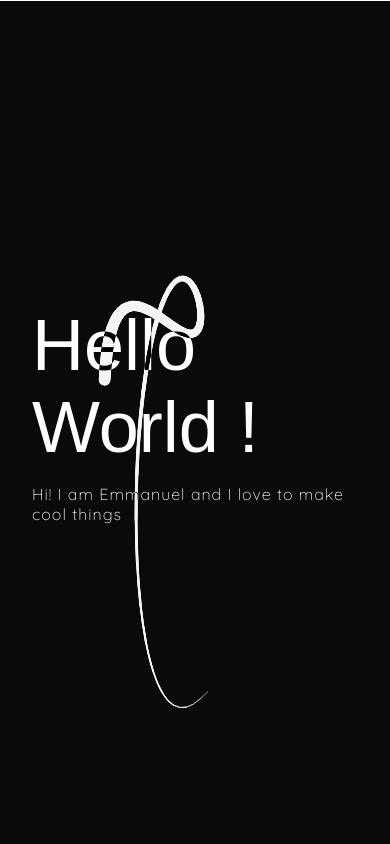
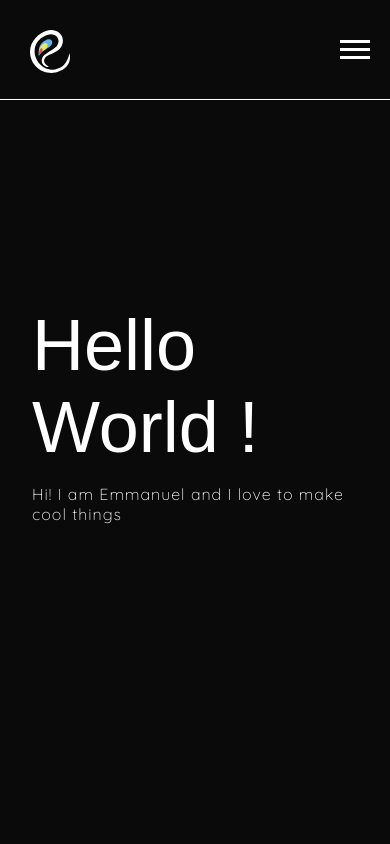
Before and after one commit to emmanuelpanja/emmanuelpanja.github.io, a plain HTML site: page dist/index.html in a window 390 px wide. Shown: the top 844 px of the page. Drawn offline with Linux system fonts and the light colour scheme.

Commit message:
updated navbar to responsive

```diff
--- a/dist/index.html
+++ b/dist/index.html
@@ -10,16 +10,18 @@
     <link rel="stylesheet" href="styles2.css">
   </head>
   <body>
-    <script src="svhw.js"></script>
         <div class="navbar-container" id="navbar-container">
           <div id="logo_container"><img src="assets/epnew_transp.svg" alt="Logo"></div>
-      <nav class="navbar"><a class="navbutton" href="index.html">home</a>
+          <nav class="navbar"><a class="navbutton active" href="index.html">home</a>
             <div class="vertical-divider"></div><a class="navbutton" href="music.html">music</a>
             <div class="vertical-divider"></div><a class="navbutton" href="experiments.html">experiments</a>
             <div class="vertical-divider"></div><a class="navbutton" href="blog.html">blog</a>
             <div class="vertical-divider"></div><a class="navbutton" href="contact.html">contact</a>
           </nav>
+          <div class="hamburger-icon"><span></span><span></span><span></span></div>
+          <div class="menu-drawer"><a class="active" href="index.html">home</a><a href="music.html">music</a><a href="experiments.html">experiments</a><a href="blog.html">blog</a><a href="contact.html">contact</a></div>
         </div>
+    <script src="script.js"></script>
     <canvas></canvas>
     <header>
       <h1 id="hero">H<span>e</span>llo World !</h1>
@@ -31,7 +33,7 @@
       <div class="releases">
         <iframe src="https://w.soundcloud.com/player/?url=https%3A//api.soundcloud.com/tracks/1824021552&amp;color=%2300fff6&amp;auto_play=false&amp;hide_related=false&amp;show_comments=false&amp;show_user=true&amp;show_reposts=false&amp;show_teaser=flase&amp;visual=true"></iframe>
         <iframe src="https://w.soundcloud.com/player/?url=https%3A//api.soundcloud.com/tracks/1334825710&amp;color=%2300fff6&amp;auto_play=false&amp;hide_related=false&amp;show_comments=false&amp;show_user=true&amp;show_reposts=false&amp;show_teaser=flase&amp;visual=true"></iframe>
-        <iframe src="https://w.soundcloud.com/player/?url=https%3A//api.soundcloud.com/tracks/1824021552&amp;color=%23ff5500&amp;auto_play=false&amp;hide_related=false&amp;show_comments=false&amp;show_user=true&amp;show_reposts=false&amp;show_teaser=flase&amp;visual=true"></iframe>
+        <iframe src="https://w.soundcloud.com/player/?url=https%3A//api.soundcloud.com/tracks/1334859490&amp;color=%2300fff6&amp;auto_play=false&amp;hide_related=false&amp;show_comments=false&amp;show_user=true&amp;show_reposts=false&amp;show_teaser=flase&amp;visual=true"></iframe>
         <iframe src="https://w.soundcloud.com/player/?url=https%3A//api.soundcloud.com/tracks/1824021552&amp;color=%23ff5500&amp;auto_play=false&amp;hide_related=false&amp;show_comments=false&amp;show_user=true&amp;show_reposts=false&amp;show_teaser=flase&amp;visual=true"></iframe>
         <iframe src="https://w.soundcloud.com/player/?url=https%3A//api.soundcloud.com/tracks/1824021552&amp;color=%23ff5500&amp;auto_play=false&amp;hide_related=false&amp;show_comments=false&amp;show_user=true&amp;show_reposts=false&amp;show_teaser=flase&amp;visual=true"></iframe>
         <iframe src="https://w.soundcloud.com/player/?url=https%3A//api.soundcloud.com/tracks/1824021552&amp;color=%23ff5500&amp;auto_play=false&amp;hide_related=false&amp;show_comments=false&amp;show_user=true&amp;show_reposts=false&amp;show_teaser=flase&amp;visual=true"></iframe>
--- a/dist/svhw.js
+++ /dev/null
@@ -1,137 +0,0 @@
-function setViewportUnits() {
-  let svh = window.innerHeight * 0.01;
-  let svw = document.documentElement.clientWidth * 0.01;
-  w = window.innerWidth * 0.01;
-  ratio = svw / w;
-  console.log(svh, svw, w, ratio);
-  document.documentElement.style.setProperty('--svh', `${svh}px`);
-  document.documentElement.style.setProperty('--svw', `${svw}px`);
-}
-setViewportUnits();
-window.addEventListener('resize', setViewportUnits);
-
-document.addEventListener("DOMContentLoaded", function() {
-  var prevScrollpos = window.scrollY;
-  window.onscroll = function() {
-    var currentScrollPos = window.scrollY;
-    var navbar = document.getElementById("navbar-container");
-    if (navbar) { // Check if the element exists
-      if (prevScrollpos > currentScrollPos) {
-        navbar.style.top = "0";
-      } else {
-        navbar.style.top = "-100px";
-      }
-      navbar.style.transition = "top 1s"; // Add 2s transition
-    }
-    prevScrollpos = currentScrollPos;
-  }
-});
-/*
-document.addEventListener('DOMContentLoaded', function() {
-  let scrolling;
-  document.addEventListener('scroll', function() {
-      clearTimeout(scrolling);
-      document.body.classList.remove('hide-scrollbar');
-      scrolling = setTimeout(function() {
-          document.body.classList.add('hide-scrollbar');
-      }, 1000);
-  }, false);
-});
-*/
-// Pointer Code Below
-
-document.addEventListener('DOMContentLoaded', function() {
-const canvas = document.querySelector("canvas");
-canvas.style.pointerEvents = 'none';
-const ctx = canvas.getContext('2d');
-
-// for intro motion
-let mouseMoved = false;
-
-const pointer = {
-    x: .5 * window.innerWidth,
-    y: .5 * window.innerHeight,
-}
-const params = {
-    pointsNumber: 40,
-    widthFactor: .3,
-    mouseThreshold: .6,
-    spring: .4,
-    friction: .5
-};
-
-const trail = new Array(params.pointsNumber);
-for (let i = 0; i < params.pointsNumber; i++) {
-    trail[i] = {
-        x: pointer.x,
-        y: pointer.y,
-        dx: 0,
-        dy: 0,
-    }
-}
-
-window.addEventListener("click", e => {
-  updateMousePosition(e.clientX, e.clientY);
-});
-window.addEventListener("mousemove", e => {
-  mouseMoved = true;
-  updateMousePosition(e.clientX, e.clientY);
-});
-window.addEventListener("touchmove", e => {
-  mouseMoved = true;
-  updateMousePosition(e.targetTouches[0].clientX, e.targetTouches[0].clientY);
-});
-
-function updateMousePosition(eX, eY) {
-  pointer.x = eX - canvas.getBoundingClientRect().left;
-  pointer.y = eY - canvas.getBoundingClientRect().top;
-}
-
-setupCanvas();
-update(0);
-window.addEventListener("resize", setupCanvas);
-
-
-function update(t) {
-
-    // for intro motion
-    if (!mouseMoved) {
-        pointer.x = (.5 + .3 * Math.cos(.002 * t) * (Math.sin(.005 * t))) * window.innerWidth;
-        pointer.y = (.5 + .2 * (Math.cos(.005 * t)) + .1 * Math.cos(.01 * t)) * window.innerHeight;
-    }
-
-    ctx.clearRect(0, 0, canvas.width, canvas.height);
-    ctx.strokeStyle = "white";
-    trail.forEach((p, pIdx) => {
-        const prev = pIdx === 0 ? pointer : trail[pIdx - 1];
-        const spring = pIdx === 0 ? .4 * params.spring : params.spring;
-        p.dx += (prev.x - p.x) * spring;
-        p.dy += (prev.y - p.y) * spring;
-        p.dx *= params.friction;
-        p.dy *= params.friction;
-        p.x += p.dx;
-        p.y += p.dy;
-    });
-
-    ctx.lineCap = "round";
-	  ctx.beginPath();
-    ctx.moveTo(trail[0].x, trail[0].y);
-
-    for (let i = 1; i < trail.length - 1; i++) {
-        const xc = .5 * (trail[i].x + trail[i + 1].x);
-        const yc = .5 * (trail[i].y + trail[i + 1].y);
-        ctx.quadraticCurveTo(trail[i].x, trail[i].y, xc, yc);
-        ctx.lineWidth = params.widthFactor * (params.pointsNumber - i);
-        ctx.stroke();
-    }
-    ctx.lineTo(trail[trail.length - 1].x, trail[trail.length - 1].y);
-    ctx.stroke();
-
-    window.requestAnimationFrame(update);
-}
-
-function setupCanvas() {
-    canvas.width = window.innerWidth;
-    canvas.height = window.innerHeight;
-}
-})
--- a/src/styles.sass
+++ b/src/styles.sass
@@ -1,4 +1,4 @@
-$white: #ffff
+$white: #fff
 $light-grey: #727374
 $grey: #4b4b4b
 $black: #0a0a0a
@@ -56,54 +56,121 @@ canvas
 body
     background-color: $black
     margin: 0px
-    .navbar-container#navbar-container
-        justify-content: space-around
-        width: calc(var(--svw)* 100)
+
+    // Mixins
+    @mixin flex-center
+        display: flex
+        align-items: center
+        justify-content: center
+    .navbar-container
+        width: 100%
         height: 100px
         display: flex
-        flex-direction: row
+        justify-content: space-around
+        @media (max-width: $breakpoint-mobile)
+            justify-content: space-between
         align-items: center
-        background-color: #0a0a0a
+        background-color: $black
         position: fixed
-        top: 0px
+        top: 0
         border-bottom: 1px solid $white
         z-index: 1000
+        padding: 0 20px
+        box-sizing: border-box
+
         #logo_container
             padding: 10px
             display: block
             width: 40px
             height: 40px
             align-items: center
+
         .navbar
             display: flex
             flex-direction: row
             height: 50px
             align-items: center
+
+            @media (max-width: $breakpoint-mobile)
+                display: none
+
             .vertical-divider
                 width: 2px
                 background-color: $light-grey
                 height: 30%
 
         .navbutton
-            display: flex
-            align-items: center
-            justify-content: center
+            @include flex-center
             text-decoration: none
             width: 150px
             height: 100px
             background-color: transparent
             text-align: center
-            color: white
+            color: $white
             font-family: Quicksand, sans-serif
             font-weight: 300
             font-size: 16px
             letter-spacing: 1px
             transition: background-color 0.5s
-            &:hover
-                color: black
+
+            &:hover, &.active
+                color: $black
                 background-color: $white
+
         .hamburger-icon
             display: none
+            flex-direction: column
+            justify-content: space-around
+            width: 30px
+            height: 25px
+            cursor: pointer
+
+            @media (max-width: $breakpoint-mobile)
+                display: flex
+
+            span
+                display: block
+                width: 100%
+                height: 3px
+                background-color: $white
+                transition: all 0.3s ease
+
+        .menu-drawer
+            display: none
+            position: fixed
+            top: 100px
+            left: 0
+            width: 100%
+            background-color: $black
+            flex-direction: column
+            align-items: center
+            padding: 20px 0
+            box-shadow: 0 5px 10px rgba(0,0,0,0.3)
+            transform: translateY(-100%) // Start off-screen
+            &.open
+                display: flex
+                transform: translateY(0) // Move into view
+
+            @media (max-width: $breakpoint-mobile)
+                &.open
+                    display: flex
+
+            a
+                color: $white
+                text-decoration: none
+                padding: 15px 0
+                width: 100%
+                text-align: center
+                font-family: Quicksand, sans-serif
+                font-weight: 300
+                font-size: 16px
+                letter-spacing: 1px
+                transition: background-color 0.3s
+
+                &:hover, &.active
+                    background-color: $white
+                    color: $black
+
     header
         display: flex
         flex-direction: column
```
Also changed, not shown: dist/styles2.css, 1 other file. Lines whose indentation alone changed are shown as unchanged.
